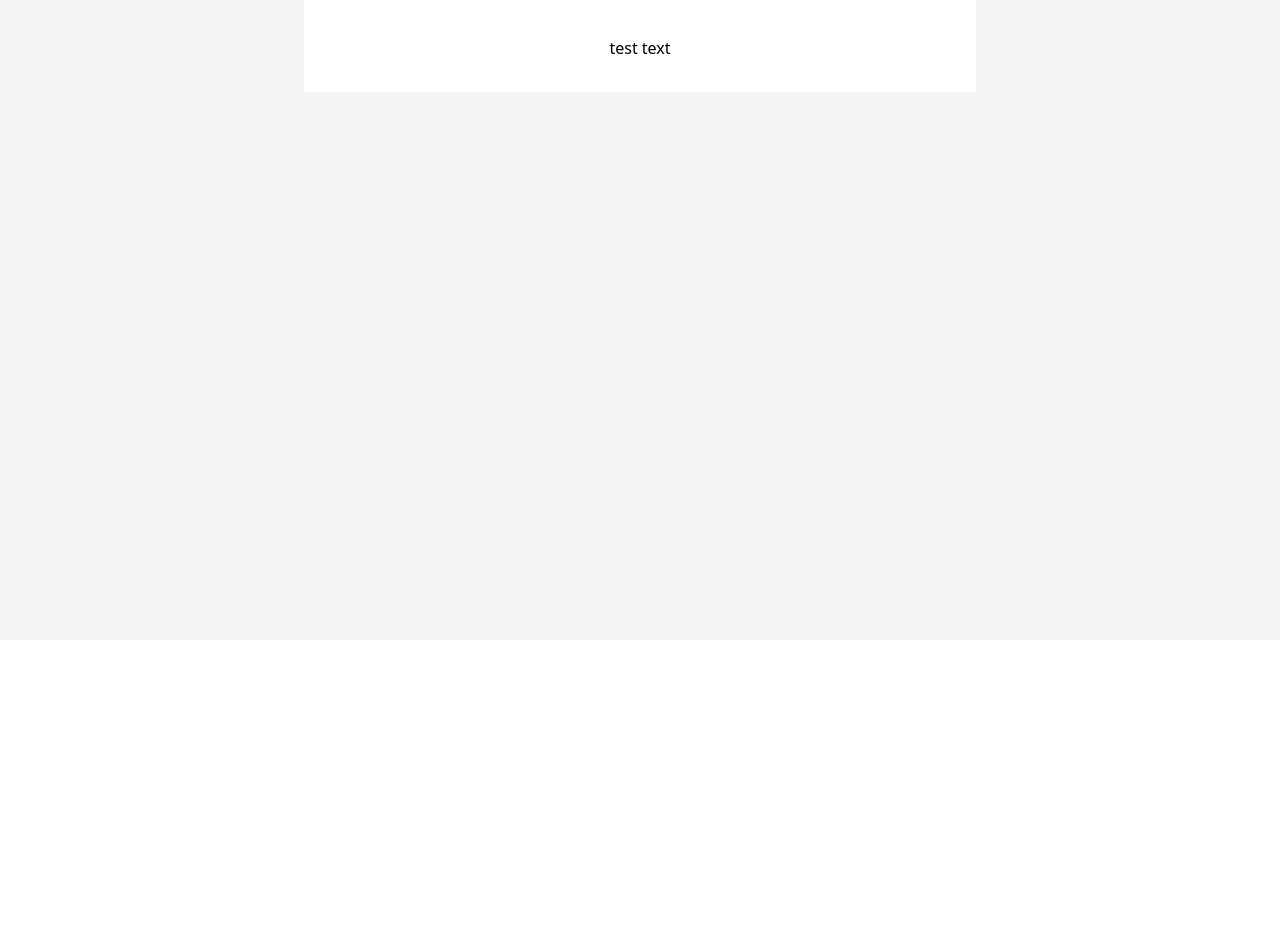
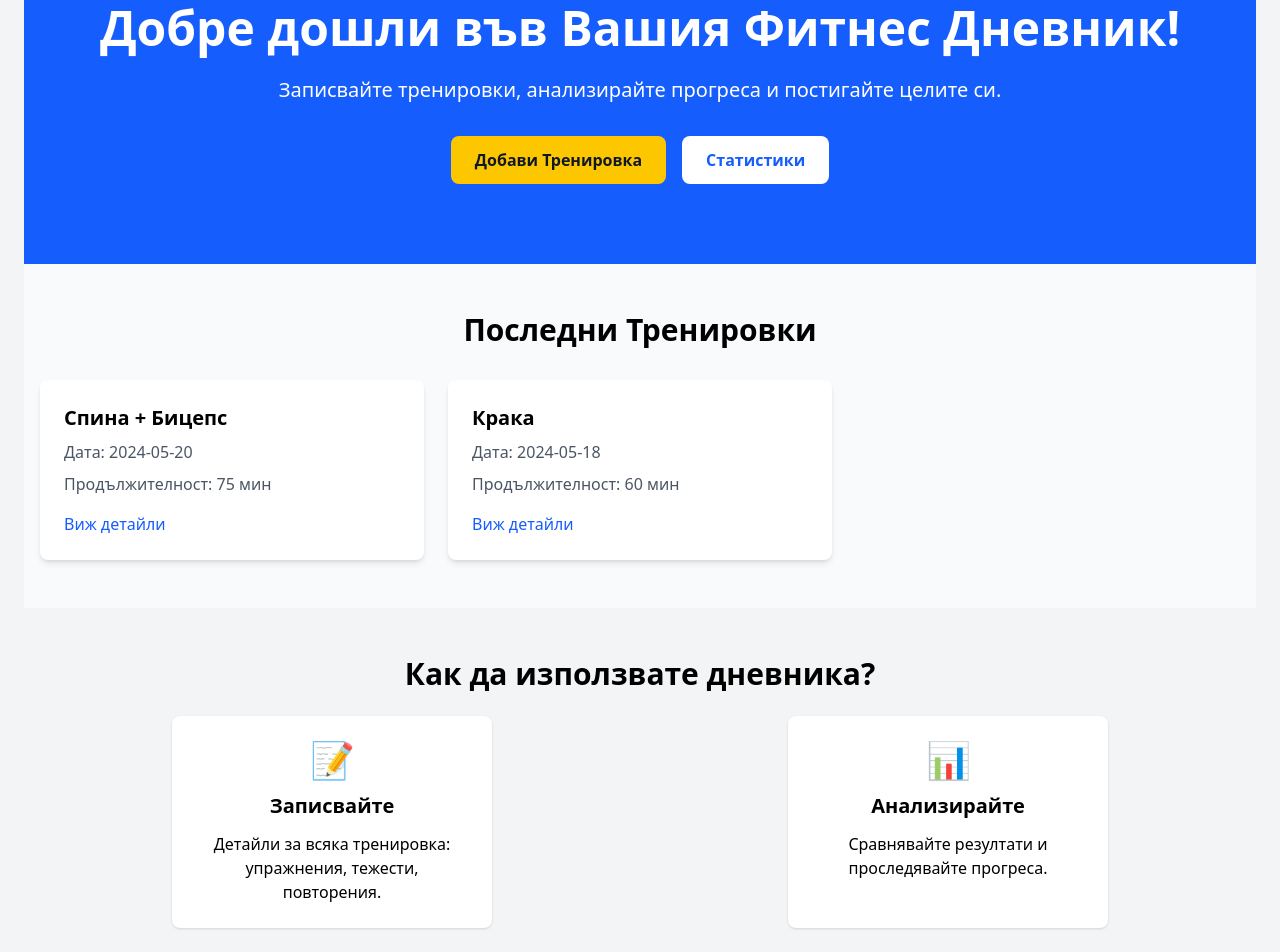
Before and after one commit to stefanRachev/fitlog-bg, a React (Vite) app: page / in a window 1280 px wide. Shown: the part 160-1112 px from the top of the page. Before the commit the page ends 800 px from the top, so only its background shows below. Built offline with nearby package versions, Linux system fonts and the light colour scheme.

Commit message:
refactor: Home page

```diff
--- a/src/pages/Home.jsx
+++ b/src/pages/Home.jsx
@@ -1,10 +1,93 @@
+import { Link } from "react-router-dom";
+
 const Home = () => {
+  const recentWorkouts = [
+    { id: 1, date: "2024-05-20", type: "Спина + Бицепс", duration: "75 мин" },
+    { id: 2, date: "2024-05-18", type: "Крака", duration: "60 мин" },
+  ];
+
   return (
-    <div className="max-w-2xl mx-auto flex flex-col items-center p-4 bg-white">
-      <h1 className="font-bold text-center text-2xl mt-6">Home page</h1>
-      <div className="flex flex-col gap-2 mt-6 p-4 items-center">
-       <h2>test text</h2>
-      </div>
+    <div className="min-h-screen bg-gray-50">
+
+      <section className="bg-blue-600 text-white py-20 px-4">
+        <div className="container mx-auto text-center">
+          <h1 className="text-4xl md:text-5xl font-bold mb-6">
+            Добре дошли във Вашия Фитнес Дневник!
+          </h1>
+          <p className="text-xl mb-8">
+            Записвайте тренировки, анализирайте прогреса и постигайте целите си.
+          </p>
+          <div className="flex justify-center gap-4">
+            <Link
+              to="/add-workout"
+              className="bg-yellow-400 hover:bg-yellow-500 text-gray-900 font-bold py-3 px-6 rounded-lg transition"
+            >
+              Добави Тренировка
+            </Link>
+            <Link
+              to="/stats"
+              className="bg-white hover:bg-gray-100 text-blue-600 font-bold py-3 px-6 rounded-lg transition"
+            >
+              Статистики
+            </Link>
+          </div>
+        </div>
+      </section>
+
+
+      <section className="container mx-auto py-12 px-4">
+        <h2 className="text-3xl font-bold mb-8 text-center">
+          Последни Тренировки
+        </h2>
+        <div className="grid grid-cols-1 md:grid-cols-2 lg:grid-cols-3 gap-6">
+          {recentWorkouts.map((workout) => (
+            <div
+              key={workout.id}
+              className="bg-white p-6 rounded-lg shadow-md hover:shadow-lg transition"
+            >
+              <h3 className="text-xl font-bold mb-2">{workout.type}</h3>
+              <p className="text-gray-600 mb-2">Дата: {workout.date}</p>
+              <p className="text-gray-600">
+                Продължителност: {workout.duration}
+              </p>
+              <Link
+                to={`/workout/${workout.id}`}
+                className="mt-4 inline-block text-blue-600 hover:underline"
+              >
+                Виж детайли
+              </Link>
+            </div>
+          ))}
+        </div>
+        {recentWorkouts.length === 0 && (
+          <p className="text-center text-gray-500">
+            Все още няма записи. Добавете първата тренировка!
+          </p>
+        )}
+      </section>
+
+
+      <section className="bg-gray-100 py-12 px-4">
+        <div className="container mx-auto text-center">
+          <h2 className="text-3xl font-bold mb-6">
+            Как да използвате дневника?
+          </h2>
+          <div className="flex flex-col md:flex-row justify-center gap-8">
+            <div className="bg-white p-6 rounded-lg shadow-sm max-w-xs mx-auto">
+              <span className="text-4xl">📝</span>
+              <h3 className="text-xl font-bold my-3">Записвайте</h3>
+              <p>
+                Детайли за всяка тренировка: упражнения, тежести, повторения.
+              </p>
+            </div>
+            <div className="bg-white p-6 rounded-lg shadow-sm max-w-xs mx-auto">
+              <span className="text-4xl">📊</span>
+              <h3 className="text-xl font-bold my-3">Анализирайте</h3>
+              <p>Сравнявайте резултати и проследявайте прогреса.</p>
+            </div>
+          </div>
+        </div>
+      </section>
     </div>
   );
 };
```
